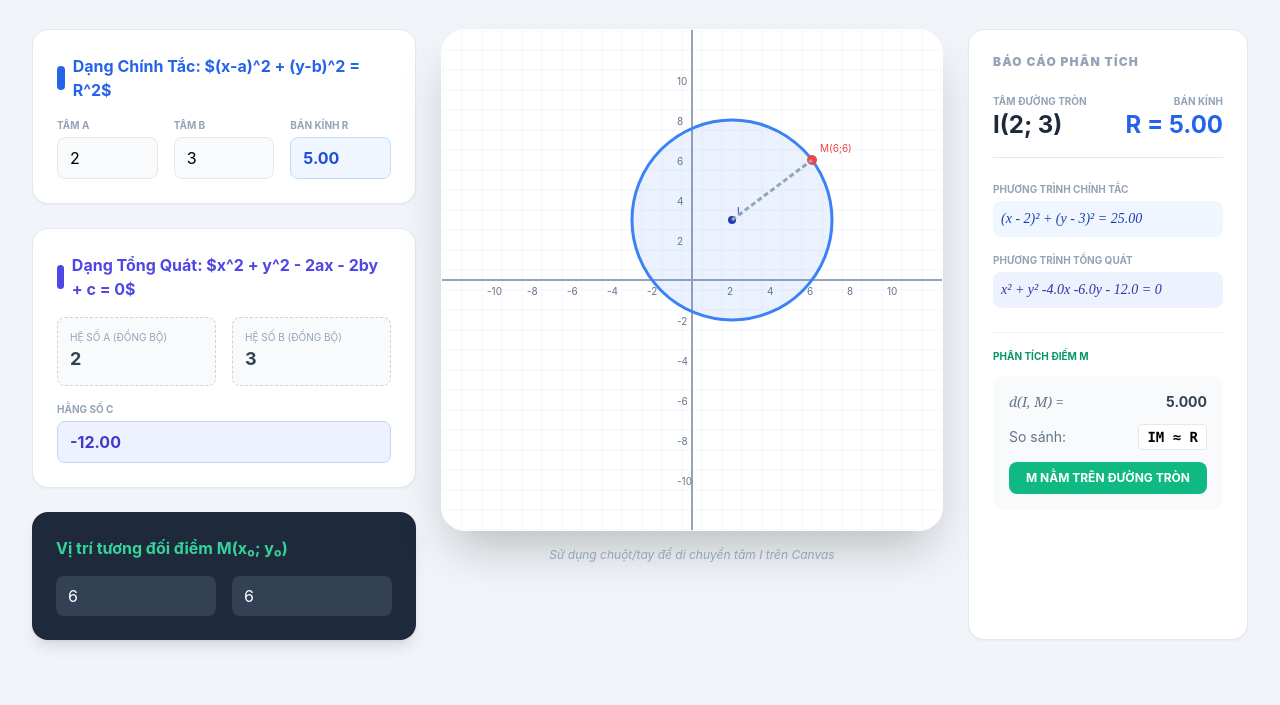
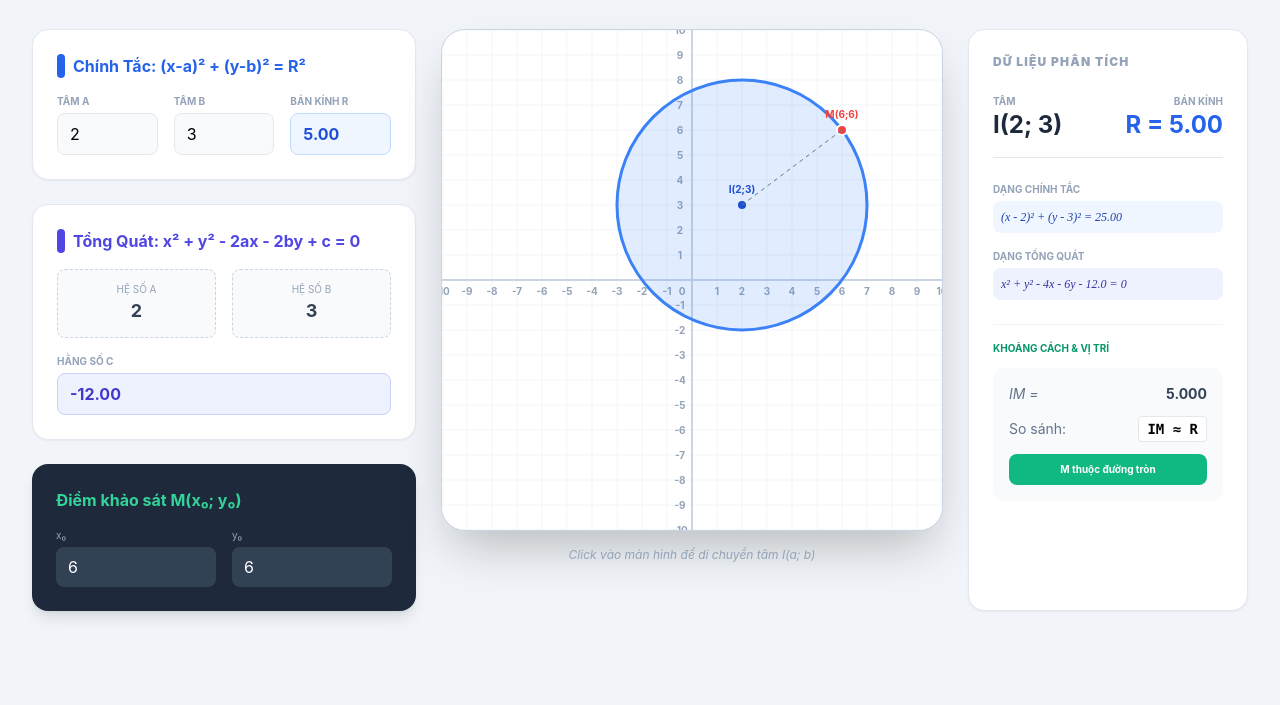
Before and after one commit to nguyentoanHaiMinh/Draw-Circle, a plain HTML site: page index.html in a window 1280 px wide. Shown: the part 95-800 px from the top of the page. Drawn offline with nearby package versions, Linux system fonts and the light colour scheme.

Commit message:
Add files via upload

```diff
--- a/index.html
+++ b/index.html
@@ -7,15 +7,15 @@
     <script src="https://cdn.tailwindcss.com"></script>
     <style>
         body { font-family: 'Inter', sans-serif; background-color: #f1f5f9; }
-        canvas { background-color: #ffffff; cursor: crosshair; touch-action: none; }
+        canvas { background-color: #ffffff; cursor: crosshair; touch-action: none; image-rendering: pixelated; }
         .math-font { font-family: 'Cambria Math', 'Times New Roman', serif; font-style: italic; }
     </style>
 </head>
 <body class="p-4 md:p-8">
     <div class="max-w-7xl mx-auto">
         <div class="text-center mb-8">
-            <h1 class="text-3xl font-black text-slate-800 tracking-tight">CÔNG CỤ VẼ VÀ PHÂN TÍCH ĐƯỜNG TRÒN</h1>
-            <p class="text-slate-500 font-medium">Hai dạng phương trình | So sánh vị trí tương đối</p>
+            <h1 class="text-3xl font-black text-slate-800 tracking-tight uppercase">Phân Tích Đường Tròn Oxy</h1>
+            <p class="text-slate-500 font-medium">Hệ trục tọa độ chuẩn xác | Đồng bộ tham số a, b, R</p>
         </div>
 
         <div class="grid grid-cols-1 lg:grid-cols-12 gap-8">
@@ -25,20 +25,20 @@
                 <div class="bg-white p-6 rounded-2xl shadow-sm border border-slate-200">
                     <h2 class="text-blue-600 font-bold mb-4 flex items-center">
                         <span class="w-2 h-6 bg-blue-600 rounded-full mr-2"></span>
-                        Dạng Chính Tắc: $(x-a)^2 + (y-b)^2 = R^2$
+                        Chính Tắc: (x-a)² + (y-b)² = R²
                     </h2>
                     <div class="grid grid-cols-3 gap-4">
                         <div>
                             <label class="block text-[10px] font-bold text-slate-400 uppercase mb-1">Tâm a</label>
-                            <input type="number" id="input_a" value="2" step="0.5" class="w-full px-3 py-2 bg-slate-50 border rounded-lg focus:ring-2 focus:ring-blue-500 outline-none">
+                            <input type="number" id="input_a" value="2" step="0.5" class="w-full px-3 py-2 bg-slate-50 border rounded-lg outline-none focus:ring-2 focus:ring-blue-500">
                         </div>
                         <div>
                             <label class="block text-[10px] font-bold text-slate-400 uppercase mb-1">Tâm b</label>
-                            <input type="number" id="input_b" value="3" step="0.5" class="w-full px-3 py-2 bg-slate-50 border rounded-lg focus:ring-2 focus:ring-blue-500 outline-none">
+                            <input type="number" id="input_b" value="3" step="0.5" class="w-full px-3 py-2 bg-slate-50 border rounded-lg outline-none focus:ring-2 focus:ring-blue-500">
                         </div>
                         <div>
                             <label class="block text-[10px] font-bold text-slate-400 uppercase mb-1">Bán kính R</label>
-                            <input type="number" id="input_r" value="5" min="0.1" step="0.1" class="w-full px-3 py-2 bg-blue-50 border border-blue-200 rounded-lg focus:ring-2 focus:ring-blue-500 outline-none font-bold text-blue-700">
+                            <input type="number" id="input_r" value="5" min="0.1" step="0.1" class="w-full px-3 py-2 bg-blue-50 border border-blue-200 rounded-lg outline-none font-bold text-blue-700">
                         </div>
                     </div>
                 </div>
@@ -47,50 +47,55 @@
                 <div class="bg-white p-6 rounded-2xl shadow-sm border border-slate-200">
                     <h2 class="text-indigo-600 font-bold mb-4 flex items-center">
                         <span class="w-2 h-6 bg-indigo-600 rounded-full mr-2"></span>
-                        Dạng Tổng Quát: $x^2 + y^2 - 2ax - 2by + c = 0$
+                        Tổng Quát: x² + y² - 2ax - 2by + c = 0
                     </h2>
                     <div class="grid grid-cols-2 gap-4 mb-4">
-                        <div class="p-3 bg-slate-50 rounded-lg border border-dashed border-slate-300">
-                            <span class="text-[10px] text-slate-400 block uppercase">Hệ số a (Đồng bộ)</span>
+                        <div class="p-3 bg-slate-50 rounded-lg border border-dashed border-slate-300 text-center">
+                            <span class="text-[10px] text-slate-400 block uppercase">Hệ số a</span>
                             <span id="sync_a" class="text-lg font-bold text-slate-700">2</span>
                         </div>
-                        <div class="p-3 bg-slate-50 rounded-lg border border-dashed border-slate-300">
-                            <span class="text-[10px] text-slate-400 block uppercase">Hệ số b (Đồng bộ)</span>
+                        <div class="p-3 bg-slate-50 rounded-lg border border-dashed border-slate-300 text-center">
+                            <span class="text-[10px] text-slate-400 block uppercase">Hệ số b</span>
                             <span id="sync_b" class="text-lg font-bold text-slate-700">3</span>
                         </div>
                     </div>
                     <div>
                         <label class="block text-[10px] font-bold text-slate-400 uppercase mb-1">Hằng số c</label>
-                        <input type="number" id="input_c" value="-12" step="0.5" class="w-full px-3 py-2 bg-indigo-50 border border-indigo-200 rounded-lg focus:ring-2 focus:ring-indigo-500 outline-none font-bold text-indigo-700">
+                        <input type="number" id="input_c" value="-12" step="0.5" class="w-full px-3 py-2 bg-indigo-50 border border-indigo-200 rounded-lg outline-none font-bold text-indigo-700">
                     </div>
                 </div>
 
                 <!-- Điểm M -->
                 <div class="bg-slate-800 p-6 rounded-2xl shadow-lg text-white">
-                    <h2 class="text-emerald-400 font-bold mb-4">Vị trí tương đối điểm M(x₀; y₀)</h2>
+                    <h2 class="text-emerald-400 font-bold mb-4">Điểm khảo sát M(x₀; y₀)</h2>
                     <div class="grid grid-cols-2 gap-4">
-                        <input type="number" id="mx" value="6" placeholder="x₀" class="bg-slate-700 border-none rounded-lg px-3 py-2 text-white">
-                        <input type="number" id="my" value="6" placeholder="y₀" class="bg-slate-700 border-none rounded-lg px-3 py-2 text-white">
+                        <div>
+                            <label class="block text-[10px] text-slate-400 mb-1">x₀</label>
+                            <input type="number" id="mx" value="6" class="w-full bg-slate-700 border-none rounded-lg px-3 py-2 text-white">
+                        </div>
+                        <div>
+                            <label class="block text-[10px] text-slate-400 mb-1">y₀</label>
+                            <input type="number" id="my" value="6" class="w-full bg-slate-700 border-none rounded-lg px-3 py-2 text-white">
+                        </div>
                     </div>
                 </div>
             </div>
 
             <!-- CỘT GIỮA: TRỰC QUAN -->
             <div class="lg:col-span-5 flex flex-col items-center">
-                <canvas id="canvas" width="500" height="500" class="rounded-3xl shadow-2xl border border-white"></canvas>
-                <div class="mt-4 text-slate-400 text-xs italic">Sử dụng chuột/tay để di chuyển tâm I trên Canvas</div>
+                <canvas id="canvas" width="500" height="500" class="rounded-3xl shadow-2xl border border-slate-300"></canvas>
+                <p class="mt-4 text-slate-400 text-xs italic">Click vào màn hình để di chuyển tâm I(a; b)</p>
             </div>
 
             <!-- CỘT PHẢI: KẾT QUẢ PHÂN TÍCH -->
             <div class="lg:col-span-3 space-y-4">
-                <div id="result-card" class="bg-white p-6 rounded-2xl shadow-sm border border-slate-200 h-full">
-                    <h3 class="text-xs font-black text-slate-400 uppercase tracking-widest mb-6">Báo Cáo Phân Tích</h3>
+                <div class="bg-white p-6 rounded-2xl shadow-sm border border-slate-200 h-full">
+                    <h3 class="text-xs font-black text-slate-400 uppercase tracking-widest mb-6">Dữ liệu phân tích</h3>
 
                     <div class="space-y-6">
-                        <!-- Tâm và R -->
                         <div class="flex justify-between items-end border-b pb-4">
                             <div>
-                                <p class="text-[10px] text-slate-400 uppercase font-bold">Tâm Đường Tròn</p>
+                                <p class="text-[10px] text-slate-400 uppercase font-bold">Tâm</p>
                                 <p id="res-center" class="text-2xl font-bold text-slate-800">I(2; 3)</p>
                             </div>
                             <div class="text-right">
@@ -99,31 +104,29 @@
                             </div>
                         </div>
 
-                        <!-- Phương trình -->
                         <div class="space-y-4">
                             <div>
-                                <p class="text-[10px] text-slate-400 uppercase font-bold mb-1">Phương trình Chính tắc</p>
-                                <div id="eqn-std" class="math-font text-sm p-2 bg-blue-50 text-blue-800 rounded-lg overflow-x-auto whitespace-nowrap"></div>
+                                <p class="text-[10px] text-slate-400 uppercase font-bold mb-1">Dạng Chính tắc</p>
+                                <div id="eqn-std" class="math-font text-xs p-2 bg-blue-50 text-blue-800 rounded-lg overflow-x-auto"></div>
                             </div>
                             <div>
-                                <p class="text-[10px] text-slate-400 uppercase font-bold mb-1">Phương trình Tổng quát</p>
-                                <div id="eqn-gen" class="math-font text-sm p-2 bg-indigo-50 text-indigo-800 rounded-lg overflow-x-auto whitespace-nowrap"></div>
+                                <p class="text-[10px] text-slate-400 uppercase font-bold mb-1">Dạng Tổng quát</p>
+                                <div id="eqn-gen" class="math-font text-xs p-2 bg-indigo-50 text-indigo-800 rounded-lg overflow-x-auto"></div>
                             </div>
                         </div>
 
-                        <!-- Phân tích điểm M -->
-                        <div id="m-analysis" class="pt-4 border-t border-slate-100">
-                            <p class="text-[10px] text-emerald-600 uppercase font-bold mb-3">Phân tích điểm M</p>
+                        <div class="pt-4 border-t border-slate-100">
+                            <p class="text-[10px] text-emerald-600 uppercase font-bold mb-3">Khoảng cách & Vị trí</p>
                             <div class="bg-slate-50 p-4 rounded-xl space-y-3">
                                 <div class="flex justify-between text-sm">
-                                    <span class="text-slate-500 italic font-serif">d(I, M) = </span>
+                                    <span class="text-slate-500 italic">IM = </span>
                                     <span id="im-dist" class="font-bold text-slate-700">0.00</span>
                                 </div>
                                 <div class="flex justify-between items-center text-sm">
                                     <span class="text-slate-500">So sánh:</span>
                                     <span id="comparison" class="px-2 py-0.5 bg-white border rounded font-mono font-bold">IM < R</span>
                                 </div>
-                                <div id="m-status" class="text-center font-bold text-xs py-2 rounded-lg">---</div>
+                                <div id="m-status" class="text-center font-bold text-[10px] py-2 rounded-lg uppercase tracking-wider">---</div>
                             </div>
                         </div>
                     </div>
@@ -135,29 +138,31 @@
     <script>
         const canvas = document.getElementById('canvas');
         const ctx = canvas.getContext('2d');
-        const SCALE = 20; // 1 đơn vị = 20px
-        const CENTER_X = canvas.width / 2;
-        const CENTER_Y = canvas.height / 2;
+        const GRID_SIZE = 25; // Mỗi ô vuông là 25px
+        const CENTER_X = canvas.width / 2; // 250
+        const CENTER_Y = canvas.height / 2; // 250
 
         let state = { a: 2, b: 3, r: 5, c: -12, mx: 6, my: 6 };
 
         function init() {
-            // Lắng nghe thay đổi inputs
             const inputs = ['input_a', 'input_b', 'input_r', 'input_c', 'mx', 'my'];
             inputs.forEach(id => {
                 document.getElementById(id).addEventListener('input', (e) => handleInputChange(e.target.id, e.target.value));
             });
 
-            // Lắng nghe click canvas để đổi tâm
             canvas.addEventListener('mousedown', (e) => {
                 const rect = canvas.getBoundingClientRect();
-                const x = (e.clientX - rect.left - CENTER_X) / SCALE;
-                const y = (CENTER_Y - (e.clientY - rect.top)) / SCALE;
+                const x = (e.clientX - rect.left - CENTER_X) / GRID_SIZE;
+                const y = (CENTER_Y - (e.clientY - rect.top)) / GRID_SIZE;
 
-                document.getElementById('input_a').value = x.toFixed(1);
-                document.getElementById('input_b').value = y.toFixed(1);
-                handleInputChange('input_a', x);
-                handleInputChange('input_b', y);
+                // Làm tròn đến 0.5 để dễ nhìn
+                const roundedA = Math.round(x * 2) / 2;
+                const roundedB = Math.round(y * 2) / 2;
+
+                document.getElementById('input_a').value = roundedA;
+                document.getElementById('input_b').value = roundedB;
+                handleInputChange('input_a', roundedA);
+                handleInputChange('input_b', roundedB);
             });
 
             updateAll();
@@ -175,12 +180,11 @@
             if (id === 'input_c') {
                 state.c = val;
                 const r2 = state.a**2 + state.b**2 - state.c;
-                if (r2 > 0) state.r = Math.sqrt(r2);
+                state.r = r2 > 0 ? Math.sqrt(r2) : 0;
             }
             if (id === 'mx') state.mx = val;
             if (id === 'my') state.my = val;
 
-            // Nếu đổi a hoặc b, tự động cập nhật c để bảo toàn bán kính hiện tại
             if (id === 'input_a' || id === 'input_b') {
                 state.c = state.a**2 + state.b**2 - state.r**2;
             }
@@ -189,48 +193,45 @@
         }
 
         function updateAll() {
-            // Đồng bộ UI nhập liệu
             document.getElementById('sync_a').innerText = state.a;
             document.getElementById('sync_b').innerText = state.b;
             document.getElementById('input_c').value = state.c.toFixed(2);
             document.getElementById('input_r').value = state.r.toFixed(2);
-
-            // Cập nhật kết quả chữ
             document.getElementById('res-center').innerText = `I(${state.a}; ${state.b})`;
             document.getElementById('res-radius').innerText = `R = ${state.r.toFixed(2)}`;
 
-            // Phương trình
-            const signA = state.a >= 0 ? '-' : '+';
-            const signB = state.b >= 0 ? '-' : '+';
-            const absA = Math.abs(state.a);
-            const absB = Math.abs(state.b);
+            // Công thức Chính tắc
+            const sA = state.a >= 0 ? `- ${Math.abs(state.a)}` : `+ ${Math.abs(state.a)}`;
+            const sB = state.b >= 0 ? `- ${Math.abs(state.b)}` : `+ ${Math.abs(state.b)}`;
+            document.getElementById('eqn-std').innerHTML = `(x ${state.a === 0 ? '' : sA})² + (y ${state.b === 0 ? '' : sB})² = ${ (state.r**2).toFixed(2) }`;
 
-            document.getElementById('eqn-std').innerHTML = `(x ${signA} ${absA})² + (y ${signB} ${absB})² = ${ (state.r**2).toFixed(2) }`;
+            // Công thức Tổng quát
+            const gA = -2 * state.a;
+            const gB = -2 * state.b;
+            const signA = gA >= 0 ? '+' : '-';
+            const signB = gB >= 0 ? '+' : '-';
+            const signC = state.c >= 0 ? '+' : '-';
+            document.getElementById('eqn-gen').innerHTML = `x² + y² ${gA !== 0 ? signA + ' ' + Math.abs(gA) + 'x' : ''} ${gB !== 0 ? signB + ' ' + Math.abs(gB) + 'y' : ''} ${signC} ${Math.abs(state.c).toFixed(1)} = 0`;
 
-            const gA = (-2 * state.a).toFixed(1);
-            const gB = (-2 * state.b).toFixed(1);
-            const gC = state.c >= 0 ? `+ ${state.c.toFixed(1)}` : `- ${Math.abs(state.c).toFixed(1)}`;
-            document.getElementById('eqn-gen').innerHTML = `x² + y² ${gA >= 0 ? '+' : ''}${gA}x ${gB >= 0 ? '+' : ''}${gB}y ${gC} = 0`;
-
-            // Phân tích M
+            // Khoảng cách IM
             const im = Math.sqrt((state.mx - state.a)**2 + (state.my - state.b)**2);
             document.getElementById('im-dist').innerText = im.toFixed(3);
 
             const comp = document.getElementById('comparison');
             const status = document.getElementById('m-status');
 
-            if (Math.abs(im - state.r) < 0.01) {
+            if (Math.abs(im - state.r) < 0.05) {
                 comp.innerText = "IM ≈ R";
-                status.innerText = "M NẰM TRÊN ĐƯỜNG TRÒN";
-                status.className = "text-center font-bold text-xs py-2 rounded-lg bg-emerald-500 text-white";
+                status.innerText = "M thuộc đường tròn";
+                status.className = "text-center font-bold text-[10px] py-2 rounded-lg bg-emerald-500 text-white";
             } else if (im < state.r) {
                 comp.innerText = "IM < R";
-                status.innerText = "M NẰM TRONG ĐƯỜNG TRÒN";
-                status.className = "text-center font-bold text-xs py-2 rounded-lg bg-blue-500 text-white";
+                status.innerText = "M nằm trong đường tròn";
+                status.className = "text-center font-bold text-[10px] py-2 rounded-lg bg-blue-500 text-white";
             } else {
                 comp.innerText = "IM > R";
-                status.innerText = "M NẰM NGOÀI ĐƯỜNG TRÒN";
-                status.className = "text-center font-bold text-xs py-2 rounded-lg bg-orange-500 text-white";
+                status.innerText = "M nằm ngoài đường tròn";
+                status.className = "text-center font-bold text-[10px] py-2 rounded-lg bg-orange-500 text-white";
             }
 
             draw();
@@ -239,64 +240,83 @@
         function draw() {
             ctx.clearRect(0, 0, canvas.width, canvas.height);
 
-            // Lưới
+            // 1. Vẽ lưới (Grid) - Đảm bảo đi qua tâm 0,0
+            ctx.beginPath();
             ctx.strokeStyle = '#f1f5f9';
             ctx.lineWidth = 1;
-            for(let x = 0; x <= canvas.width; x += SCALE) {
-                ctx.beginPath(); ctx.moveTo(x, 0); ctx.lineTo(x, canvas.height); ctx.stroke();
+
+            // Lưới dọc
+            for(let x = CENTER_X % GRID_SIZE; x <= canvas.width; x += GRID_SIZE) {
+                ctx.moveTo(x, 0); ctx.lineTo(x, canvas.height);
             }
-            for(let y = 0; y <= canvas.height; y += SCALE) {
-                ctx.beginPath(); ctx.moveTo(0, y); ctx.lineTo(canvas.width, y); ctx.stroke();
+            // Lưới ngang
+            for(let y = CENTER_Y % GRID_SIZE; y <= canvas.height; y += GRID_SIZE) {
+                ctx.moveTo(0, y); ctx.lineTo(canvas.width, y);
             }
+            ctx.stroke();
 
-            // Trục tọa độ
-            ctx.strokeStyle = '#94a3b8';
+            // 2. Vẽ trục tọa độ (Khớp hoàn hảo với lưới)
+            ctx.beginPath();
+            ctx.strokeStyle = '#cbd5e1';
             ctx.lineWidth = 2;
-            ctx.beginPath(); ctx.moveTo(0, CENTER_Y); ctx.lineTo(canvas.width, CENTER_Y); ctx.stroke();
-            ctx.beginPath(); ctx.moveTo(CENTER_X, 0); ctx.lineTo(CENTER_X, canvas.height); ctx.stroke();
+            // Trục Ox
+            ctx.moveTo(0, CENTER_Y); ctx.lineTo(canvas.width, CENTER_Y);
+            // Trục Oy
+            ctx.moveTo(CENTER_X, 0); ctx.lineTo(CENTER_X, canvas.height);
+            ctx.stroke();
 
-            // Tọa độ số (chẵn)
-            ctx.fillStyle = '#64748b';
-            ctx.font = '10px Inter';
-            for(let i = -10; i <= 10; i += 2) {
+            // 3. Đánh số tọa độ
+            ctx.fillStyle = '#94a3b8';
+            ctx.font = 'bold 10px Inter';
+            ctx.textAlign = 'center';
+            for(let i = -10; i <= 10; i++) {
                 if(i === 0) continue;
-                ctx.fillText(i, CENTER_X + i * SCALE - 5, CENTER_Y + 15);
-                ctx.fillText(i, CENTER_X - 15, CENTER_Y - i * SCALE + 5);
+                // Số trên Ox
+                ctx.fillText(i, CENTER_X + i * GRID_SIZE, CENTER_Y + 15);
+                // Số trên Oy
+                ctx.fillText(i, CENTER_X - 12, CENTER_Y - i * GRID_SIZE + 4);
             }
+            ctx.fillText("0", CENTER_X - 10, CENTER_Y + 15);
 
-            // Đường tròn
-            const drawX = CENTER_X + state.a * SCALE;
-            const drawY = CENTER_Y - state.b * SCALE;
-            const drawR = state.r * SCALE;
+            // 4. Vẽ Đường tròn
+            const drawX = CENTER_X + state.a * GRID_SIZE;
+            const drawY = CENTER_Y - state.b * GRID_SIZE;
+            const drawR = state.r * GRID_SIZE;
 
             ctx.beginPath();
             ctx.arc(drawX, drawY, drawR, 0, Math.PI * 2);
-            ctx.fillStyle = 'rgba(59, 130, 246, 0.1)';
+            ctx.fillStyle = 'rgba(59, 130, 246, 0.15)';
             ctx.fill();
             ctx.strokeStyle = '#3b82f6';
             ctx.lineWidth = 3;
             ctx.stroke();
 
-            // Điểm I
+            // 5. Điểm I (Tâm)
             ctx.beginPath();
             ctx.arc(drawX, drawY, 4, 0, Math.PI * 2);
-            ctx.fillStyle = '#1e40af';
+            ctx.fillStyle = '#1d4ed8';
             ctx.fill();
-            ctx.fillText("I", drawX + 5, drawY - 5);
+            ctx.fillStyle = '#1d4ed8';
+            ctx.fillText(`I(${state.a};${state.b})`, drawX, drawY - 12);
 
-            // Điểm M
-            const drawMX = CENTER_X + state.mx * SCALE;
-            const drawMY = CENTER_Y - state.my * SCALE;
+            // 6. Điểm M (Khảo sát)
+            const drawMX = CENTER_X + state.mx * GRID_SIZE;
+            const drawMY = CENTER_Y - state.my * GRID_SIZE;
             ctx.beginPath();
             ctx.arc(drawMX, drawMY, 5, 0, Math.PI * 2);
             ctx.fillStyle = '#ef4444';
             ctx.fill();
-            ctx.fillText(`M(${state.mx};${state.my})`, drawMX + 8, drawMY - 8);
+            ctx.strokeStyle = 'white';
+            ctx.lineWidth = 2;
+            ctx.stroke();
+            ctx.fillStyle = '#ef4444';
+            ctx.fillText(`M(${state.mx};${state.my})`, drawMX, drawMY - 12);
 
-            // Đoạn IM
+            // 7. Đường nối IM
             ctx.beginPath();
-            ctx.setLineDash([5, 3]);
-            ctx.strokeStyle = '#94a3b8';
+            ctx.setLineDash([4, 4]);
+            ctx.strokeStyle = '#64748b';
+            ctx.lineWidth = 1;
             ctx.moveTo(drawX, drawY);
             ctx.lineTo(drawMX, drawMY);
             ctx.stroke();
```
